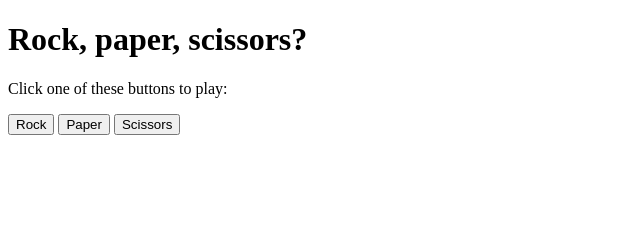
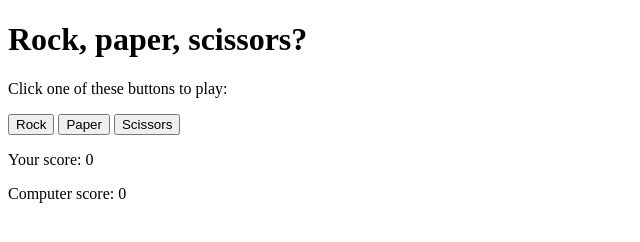
Before and after one commit to muhibbullohhayitmurod/odin-rock-paper-scissors, a plain HTML site: page index.html in a window 1280 px wide. Shown: the whole page, without its empty margins (0-640 px from the left). Drawn offline with Linux system fonts and the light colour scheme.

Commit message:
Add score board

```diff
--- a/index.html
+++ b/index.html
@@ -14,5 +14,9 @@
         <button class="btn" data-choice="paper">Paper</button>
         <button class="btn" data-choice="scissors">Scissors</button>
     </div>
+    <div class="scoreboard">
+        <p>Your score: <span class="user-score">0</span></p>
+        <p>Computer score: <span class="computer-score">0</span></p>
+    </div>
 </body>
 </html>
```
